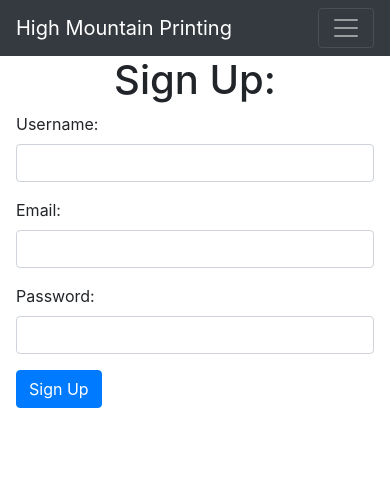
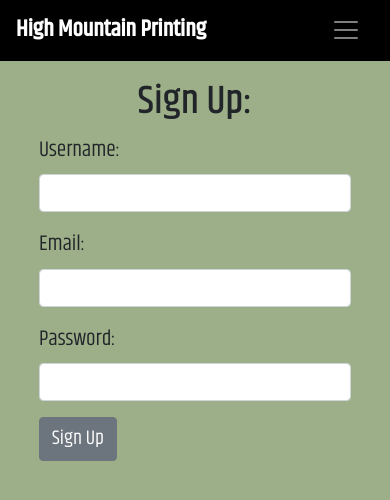
Before and after one commit to tlmontalto/hm_print_shop_frontend, a React (Create React App) app: page /signup in a window 390 px wide. Shown: the top 500 px of the page. Built offline with nearby package versions, Linux system fonts and the light colour scheme.

Commit message:
css is acceptable for now, also responsive

```diff
--- a/public/index.html
+++ b/public/index.html
@@ -13,6 +13,9 @@
     <link href="https://cdn.jsdelivr.net/npm/bootstrap@5.0.2/dist/css/bootstrap.min.css" rel="stylesheet" integrity="sha384-EVSTQN3/azprG1Anm3QDgpJLIm9Nao0Yz1ztcQTwFspd3yD65VohhpuuCOmLASjC" crossorigin="anonymous">
     <script src="https://cdn.jsdelivr.net/npm/@popperjs/core@2.9.2/dist/umd/popper.min.js" integrity="sha384-IQsoLXl5PILFhosVNubq5LC7Qb9DXgDA9i+tQ8Zj3iwWAwPtgFTxbJ8NT4GN1R8p" crossorigin="anonymous"></script>
     <script src="https://cdn.jsdelivr.net/npm/bootstrap@5.0.2/dist/js/bootstrap.min.js" integrity="sha384-cVKIPhGWiC2Al4u+LWgxfKTRIcfu0JTxR+EQDz/bgldoEyl4H0zUF0QKbrJ0EcQF" crossorigin="anonymous"></script>
+    <link rel="preconnect" href="https://fonts.googleapis.com">
+    <link rel="preconnect" href="https://fonts.gstatic.com" crossorigin>
+    <link href="https://fonts.googleapis.com/css2?family=Khand:wght@400;500&display=swap" rel="stylesheet">
 
 
     <!--
--- a/src/App.css
+++ b/src/App.css
@@ -1,16 +1,65 @@
 body {
-    background-color: powderblue;
+    font-family: 'Khand', sans-serif;
 }
 
-/* .navigation {
-    display: flex;
-    border-bottom: 1px solid black;
+.whole-app {
+    position: absolute;
+    top: 0;
+    bottom: 0;
+    left: 0;
+    right: 0;
+
+    background-color: #9CAF88;
 }
 
-.nav-list {
-    display: flex;
+.navbar {
+    font-family: 'Khand', sans-serif;
+    /* font-size: 20px; */
+    background-color: black;
+}
 
-} */
+.navbar-brand {
+    font-weight: 1000;
+    /* font-size: 22px; */
+    /* right: 20%; */
+}
+
+.navbar li {
+    color: white;
+}
+.navbar li:hover {
+    color: #8d1717;
+}
+
+.navbar a {
+    color: white;
+}
+.navbar a:hover {
+    color: #8d1717;
+    text-decoration: none;
+}
+
+.dropdown-item {
+    color: black
+}
+
+/* HomePage */
+
+.homepage {
+    background-color: #9CAF88;
+    font-family: 'Khand', sans-serif;
+    padding: 2em;
+    padding-top: 8%;
+    /* color: black; */
+}
+
+.homepage a {
+    color: white;
+}
+.homepage a:hover {
+    color: white;
+    text-decoration: none;
+}
 
 .page-title {
     text-align: center;
@@ -26,18 +75,120 @@ body {
 
 .single-item {
     border: 1px solid black;
-    min-width: 25%;
-    width: 300px;
-    height: 350px;
-    margin: .5em;
+    background-color: black;
+    width: 350px;
+    height: 400px;
+    margin: .75em;
     padding: .5em;
     text-align: center;
+    display: flex;
+    flex-flow: column wrap;
+    align-items: center;
+    justify-content: space-between;
+}
+
+.single-item:hover {
+    border: 2px solid white;
+}
+
+.home-name {
+    font-size: 1.5em;
+    width: 100%;
+    height: 50px;
+    display: flex;
+    align-items: center;
+    justify-content: center;
 }
 
 .home-images {
-    width: 200px;
+    width: 250px;
+}
+
+/* DisplayPage */
+
+.displaypage {
+    background-color: #9CAF88;
+    font-family: 'Khand', sans-serif;
+    padding-top: 8%;
+    display: flex;
+    justify-content: center;
+    text-align:center;
+    min-height: 100%;
+}
+
+.display-item {
+    padding-top: 2em;
+    display: flex;
+    flex-flow: column nowrap;
+    align-content: center;
 }
 
 .display-img {
-    width: 500px;
+    width: 450px;
+    margin: 2em;
+    border: 3px solid black;
 }
+
+/* Login Page */
+
+.loginpage {
+    margin-left: 10%;
+    margin-right: 10%;
+    background-color: #9CAF88;
+    font-family: 'Khand', sans-serif;
+    padding-top: 12%;
+
+}
+
+.loginpage p {
+    color: black;
+}
+.loginpage a:hover {
+    text-decoration-color: black;
+}
+
+/* Signup Page */
+
+.signup-page {
+    margin-left: 10%;
+    margin-right: 10%;
+    background-color: #9CAF88;
+    font-family: 'Khand', sans-serif;
+    padding-top: 12%;
+}
+
+/* Upload Page */
+
+.upload-page {
+    margin-left: 10%;
+    margin-right: 10%;
+    background-color: #9CAF88;
+    font-family: 'Khand', sans-serif;
+    padding-top: 8%;
+}
+
+@media only screen and (max-width: 500px) {
+    .loginpage {
+        padding-top: 20%;
+    }
+
+    .signup-page {
+        padding-top: 20%;
+    }
+
+    .upload-page {
+        padding-top: 20%;
+    }
+
+    .homepage {
+        padding-top: 20%;
+    }
+
+    .displaypage {
+        padding-top: 20%;
+    }
+
+    .display-img {
+        width: 300px;
+    }
+}
--- a/src/App.js
+++ b/src/App.js
@@ -24,6 +24,7 @@ const [items, setItems] = useState([])
 
 
   return (
+    <div className="whole-app">
     <Router >
       <UserContextProvider>
         < Navbar />
@@ -36,6 +37,7 @@ const [items, setItems] = useState([])
         <Route path="/upload" component={NewItemForm}/>
       </Switch>
     </Router>
+    </div>
   );
 }
 
--- a/src/components/DisplayPage.js
+++ b/src/components/DisplayPage.js
@@ -20,13 +20,12 @@ export default function DisplayPage({ match }) {
     }, [])
 
     return (
-        <div>
-            <h1 className="page-title">Display Page</h1>
-            <div>
+        <div className="displaypage">
+            <div className="display-item">
                 <h2>{item.name}</h2>
                 <img className="display-img" src={item.img_url}/>
-                <h3>{item.description}</h3>
-                <h3>{item.price}</h3>
+                <h5>{item.description}</h5>
+                <h3>${item.price}</h3>
             </div>
         </div>
     )
--- a/src/components/HomePage.js
+++ b/src/components/HomePage.js
@@ -17,19 +17,17 @@ export default function HomePage() {
     }, [])
 
     return (
-        <div>
-            <h1 className="page-title">Home Page</h1>
+        <div className="homepage">
+            {/* <h1 className="page-title">Home Page</h1> */}
 
             <div className="all-items">
                 {items.map((item, i) => (
                     // fragment
-                    <div className="single-item" key={item.id} >
-                        <Link to={`/display/${item.id}`}>
-                        <h3>{item.name}</h3>
-                        <img className="home-images" src={item.img_url}/>
-                        <h4>${item.price}</h4>
-                        </Link>
-                    </div>
+                    <Link className="single-item" to={`/display/${item.id}`} key={item.id}>
+                    <h3 className="home-name">{item.name}</h3>
+                    <img className="home-images" src={item.img_url}/>
+                    <h4 className="home-price">${item.price}</h4>
+                    </Link>
                 ))}
             </div>
         </div>
--- a/src/components/Login.js
+++ b/src/components/Login.js
@@ -37,27 +37,27 @@ export default function Login() {
 
 
         // GET user from HMPUser backend, check login backend functions
-        <div className="mx-3">
+        <div className="loginpage">
             <h1 className="page-title">Log In:</h1>
             <form onSubmit={loginUser}>
 
                 <div className="mb-3">
-                    <label className="form-label" for="email">Email: </label>
+                    <label className="form-label fs-4" for="email">Email: </label>
                     <input onChange={(ev) => setEmail(ev.target.value) } className="form-control" type="email" name="email" id="email" required/>
                 </div>
 
                 <div className="mb-3">
-                    <label className="form-label" for="Password">Password: </label>
+                    <label className="form-label fs-4" for="Password">Password: </label>
                     <input onChange={(ev) => setPassword(ev.target.value) } className="form-control" type="password" name="password" id="password" required/>
                 </div>
 
-                <button className="btn btn-primary" type="submit">Log In</button>
+                <button className="btn btn-secondary fs-5" type="submit">Log In</button>
 
             </form>
 
             <div>
                 <Link to={'/signup'}>
-                <p>Not a Member? Create Account.</p>
+                <p className="fs-4">Not a Member? Create Account.</p>
                 </Link>
             </div>
         </div>
--- a/src/components/Navbar.js
+++ b/src/components/Navbar.js
@@ -28,13 +28,13 @@ export default function Navbar({match}) {
     const [cookies, setCookie, removeCookie] = useCookies(['username'])
 
     return (
-        <nav className="navbar navbar-expand-md navbar-dark bg-dark">
+        <nav className="navbar navbar-expand-md fixed-top">
             <div className="container-fluid">
 
                 <Link to="/">
-                <a className="navbar-brand" href="#">High Mountain Printing</a>
+                <a className="navbar-brand fs-3" href="#">High Mountain Printing</a>
                 </Link>
-                <button className="navbar-toggler" type="button" data-bs-toggle="collapse" data-bs-target="#navbarSupportedContent" aria-controls="navbarSupportedContent" aria-expanded="false" aria-label="toggle-navigation">
+                <button className="navbar-toggler navbar-dark" type="button" data-bs-toggle="collapse" data-bs-target="#navbarSupportedContent" aria-controls="navbarSupportedContent" aria-expanded="false" aria-label="toggle-navigation">
                     <span className="navbar-toggler-icon"></span>
                 </button>
                 <div className="collapse navbar-collapse" id="navbarSupportedContent">
@@ -45,16 +45,16 @@ export default function Navbar({match}) {
 
                     <ul className="navbar-nav me-auto mb-2 mb-lg-0 w-100 justify-content-end">
                         <Link to="/upload">
-                            <li className="nav-item nav-link">Upload</li>
+                            <li className="nav-item nav-link fs-5">Upload</li>
                         </Link>
                         <Link to="/login">
-                            <li className="nav-item nav-link">Login</li>
+                            <li className="nav-item nav-link fs-5">Login</li>
                         </Link>
 
-                        {cookies['username'] && <li className="nav-item dropdown">
+                        {cookies['username'] && <li className="nav-item dropdown dropdown-menu-lg-start fs-5">
                             <a className="nav-link dropdown-toggle" href="#" id="navbarDropdown" role="button" data-bs-toggle="dropdown" aria-expanded="false">{cookies['username']}</a>
                             <ul class="dropdown-menu" aria-labelledby="navbarDropdown">
-                                <li><a className="dropdown-item" href="#">Profile</a></li>
+                                {/* <li><a className="dropdown-item" href="#">Profile</a></li> */}
                                 <li><button onClick={logout} className="dropdown-item">Logout</button></li>
                             </ul>
                         </li>}
--- a/src/components/SignUp.js
+++ b/src/components/SignUp.js
@@ -33,26 +33,26 @@ export default function Signup() {
     return (
 
         // POST user to HMPUser backend, check register backend functions
-        <div className="mx-3">
+        <div className="signup-page">
             <h1 className="page-title">Sign Up:</h1>
             <form onSubmit={createNewUser}>
 
                 <div className="mb-3">
-                    <label className="form-label" for="email">Username: </label>
+                    <label className="form-label fs-4" for="email">Username: </label>
                     <input onChange={(ev) => setUsername(ev.target.value) } className="form-control" type="username" name="username" id="username"/>
                 </div>
 
                 <div className="mb-3">
-                    <label className="form-label" for="email">Email: </label>
+                    <label className="form-label fs-4" for="email">Email: </label>
                     <input onChange={(ev) => setEmail(ev.target.value) } className="form-control" type="email" name="email" id="email" required/>
                 </div>
 
                 <div className="mb-3">
-                    <label className="form-label" for="Password">Password: </label>
+                    <label className="form-label fs-4" for="Password">Password: </label>
                     <input onChange={(ev) => setPassword(ev.target.value) } className="form-control" type="password" name="password" id="password" required/>
                 </div>
 
-                <button className="btn btn-primary" type="submit">Sign Up</button>
+                <button className="btn btn-secondary fs-5" type="submit">Sign Up</button>
 
             </form>
         </div>
--- a/src/index.css
+++ b/src/index.css
@@ -5,6 +5,12 @@ body {
     sans-serif;
   -webkit-font-smoothing: antialiased;
   -moz-osx-font-smoothing: grayscale;
+  position: absolute;
+  top: 0;
+  bottom: 0;
+  left: 0;
+  right: 0;
+  background-color: #9CAF88;
 }
 
 code {
```
Also changed, not shown: src/components/NewItemForm.js (+7 -7 lines).
